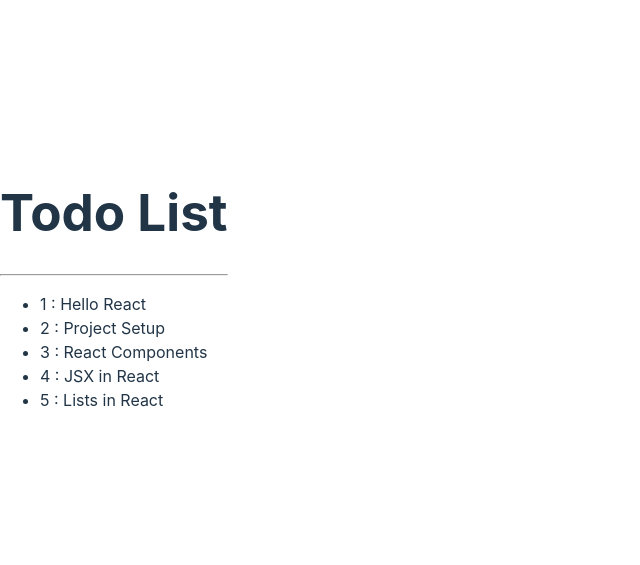
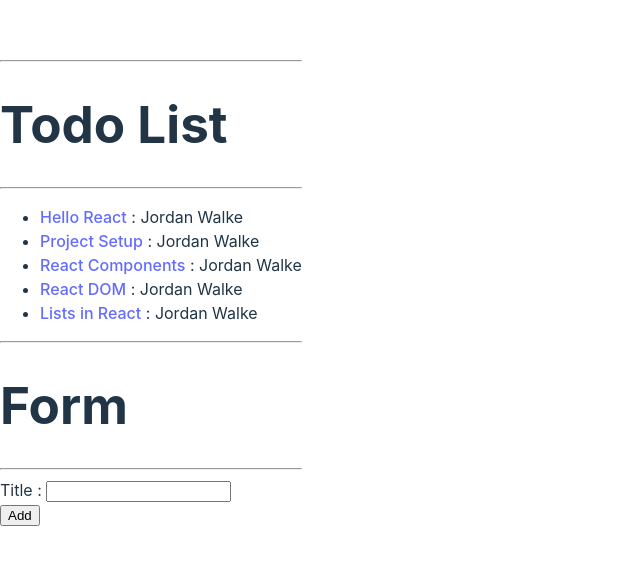
Before and after one commit to SonaliBedge/react-todo, a React (Vite) app: page / in a window 1280 px wide. Shown: the part 111-676 px from the top of the page, without its empty margins (0-640 px from the left). Built offline with nearby package versions, Linux system fonts and the light colour scheme.

Commit message:
React DOM and Components

```diff
--- /dev/null
+++ b/src/AddTodoForm.jsx
@@ -0,0 +1,18 @@
+function AddTodoForm() {
+    return (
+        <div>
+            <h1>Form</h1>
+            <hr />
+            <form>
+            <span><label htmlFor="todoTitle">
+                    Title  :   <input type="text" name="name" id="todoTitle"/>
+
+                </label></span>
+                <br />
+                <input type="submit" value="Add" />
+            </form>
+        </div>
+    )
+
+}
+export default AddTodoForm;
--- a/src/App.jsx
+++ b/src/App.jsx
@@ -1,41 +1,15 @@
 import * as React from 'react';
+import TodoList from './TodoList';
+import AddTodoForm from "./AddTodoForm";
 
-const todoList = [
-  {
-    id : 1,
-    title : 'Hello React',
-  },
-  {
-    id : 2,
-    title : 'Project Setup',
-  },
-  {
-    id : 3,
-    title : 'React Components',
-  },
-  {
-    id : 4,
-    title : 'JSX in React',
-  },
-  {
-    id : 5,
-    title : 'Lists in React',
-  },
-];
-
-function App() {
+function  App(){
   return (
     <div>
-      <h1>Todo List</h1>
 
       <hr />
-      <ul>
-        {
-          todoList.map(function(item){
-            return <li>{item.id} : {item.title}</li>
-          })
-        }
-      </ul>
+      <TodoList />
+      <hr />
+      <AddTodoForm />
     </div>
   );
 }
--- /dev/null
+++ b/src/TodoList.jsx
@@ -0,0 +1,59 @@
+import * as React from "react";
+
+const todoList = [
+    {
+        objectID : 1,
+        title : 'Hello React',
+        url: "https://reactjs.org/",
+        author: "Jordan Walke",
+    },
+    {
+        objectID : 2,
+        title : 'Project Setup',
+        url: "https://reactjs.org/",
+        author: "Jordan Walke",
+    },
+    {
+        objectID : 3,
+        title : 'React Components',
+        url: "https://reactjs.org/",
+        author: "Jordan Walke",
+    },
+    {
+        objectID : 4,
+        title : 'React DOM',
+        url: "https://reactjs.org/",
+        author: "Jordan Walke",
+    },
+    {
+        objectID : 5,
+        title : 'Lists in React',
+        url: "https://reactjs.org/",
+        author: "Jordan Walke",
+    },
+  ];
+
+function TodoList() {
+  return (
+    <div>
+        <h1>Todo List</h1>
+        <hr />
+    <ul>
+      {todoList.map(function (item) {
+        return (
+          <li key={item.objectID}>
+            <span>
+              <a href={item.url}>{item.title}</a>
+            </span>
+            <span> : {item.author}</span>
+            <span>{item.num_comments}</span>
+            <span>{item.points}</span>
+          </li>
+        );
+      })}
+    </ul>
+    </div>
+  );
+}
+
+export default TodoList;
```
